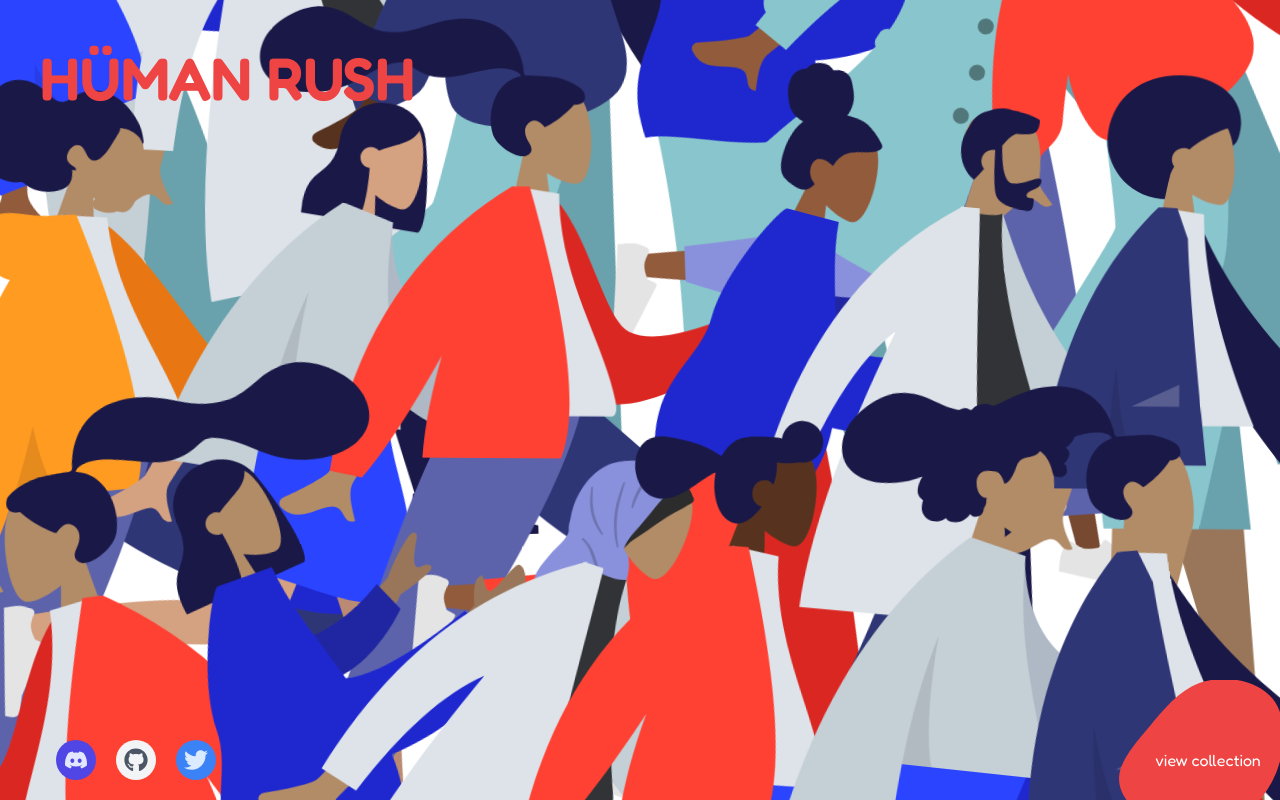
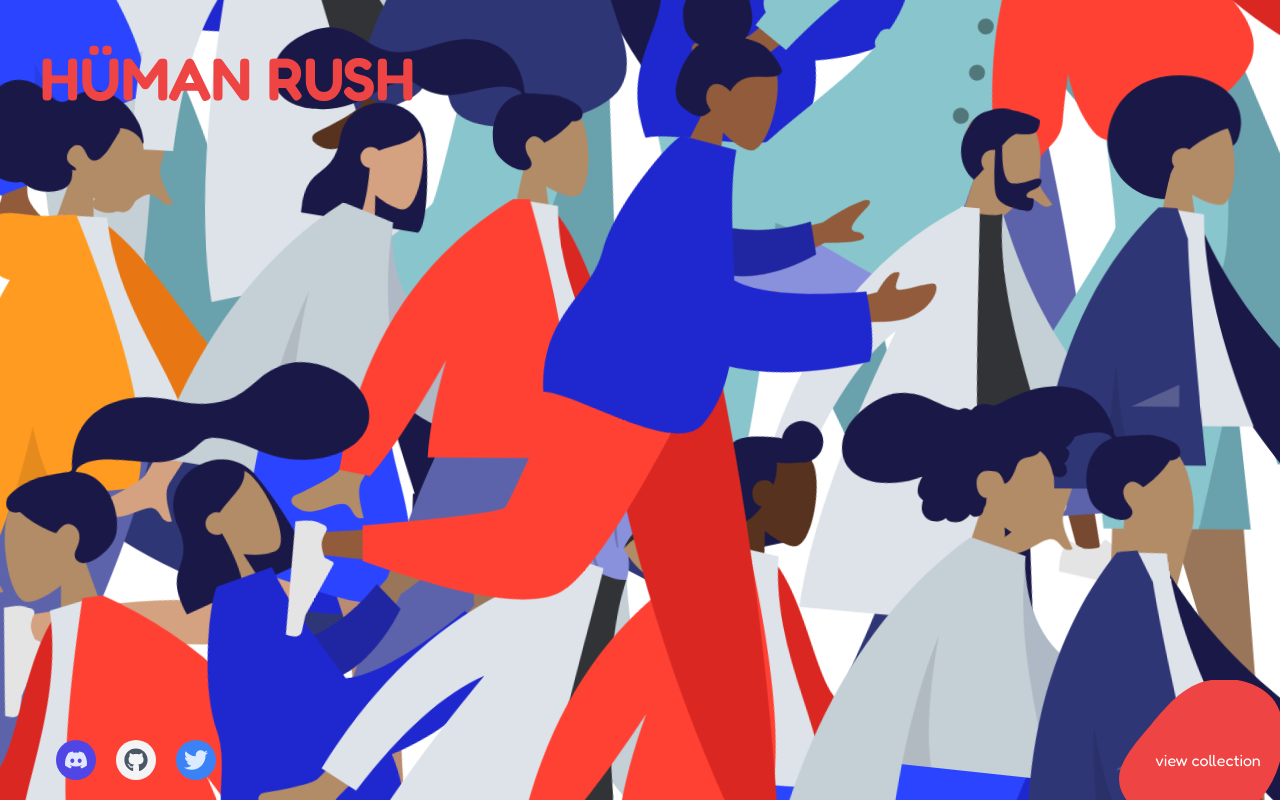
Before and after one commit to Sithu-Aung-Khant/codigo-assignment-1, a Next.js app: page / in a window 1280 px wide. Built offline with nearby package versions, Linux system fonts and the light colour scheme.

Commit message:
Add rotate animation to globals.css and enhance Home component with scroll-triggered animations and improved image handling

```diff
--- a/app/globals.css
+++ b/app/globals.css
@@ -22,6 +22,19 @@
   75% {
     transform: translateY(-10px);
   }
+}
+
+@keyframes rotate-to-horizontal {
+  0% {
+    transform: translate(-50%, -50%) rotateZ(0deg) rotateY(0deg);
+  }
+  100% {
+    transform: translate(-50%, -50%) rotateZ(90deg) rotateY(0deg);
+  }
+}
+
+.rotate-horizontal {
+  animation: rotate-to-horizontal 1s cubic-bezier(0.4, 0, 0.2, 1) forwards;
 }
 
 .animate-bounce-wave {
--- a/app/page.tsx
+++ b/app/page.tsx
@@ -1,8 +1,15 @@
+'use client';
+
+import blob from '@/public/blob.svg';
 import Image from 'next/image';
-import blob from '@/public/blob.svg';
-import { FaTwitter, FaInstagram, FaGithub, FaDiscord } from 'react-icons/fa';
+import { useEffect, useState } from 'react';
+import { FaDiscord, FaGithub, FaTwitter } from 'react-icons/fa';
 
 export default function Home() {
+  const [scrollCount, setScrollCount] = useState(0);
+  const [showAnimation, setShowAnimation] = useState(false);
+  const [rotateLeft, setRotateLeft] = useState(false);
+
   // Array of human images from the public/humans folder
   const images = [
     'humans/standing-1.svg',
@@ -31,6 +38,29 @@ export default function Home() {
     // 'humans/standing-24.svg',
   ];
 
+  // Calculate center image index
+  const centerImageIndex = Math.floor(images.length / 2);
+
+  useEffect(() => {
+    const handleScroll = (e: WheelEvent) => {
+      e.preventDefault();
+
+      setScrollCount((prev) => {
+        const newCount = prev + 1;
+        if (newCount >= 3) {
+          setShowAnimation(true);
+        }
+        if (newCount === 2) {
+          setRotateLeft(true);
+        }
+        return newCount;
+      });
+    };
+
+    window.addEventListener('wheel', handleScroll, { passive: false });
+    return () => window.removeEventListener('wheel', handleScroll);
+  }, []);
+
   return (
     <main className='h-screen w-full relative overflow-hidden bg-white'>
       {/* Hero section with logo */}
@@ -42,20 +72,19 @@ export default function Home() {
       {/* Overlapping images container */}
       <div className='absolute inset-0 w-full h-full'>
         {images.map((image, index) => {
+          const isCenterImage = index === centerImageIndex;
           const randomRotate = Math.random() * 30 - 15;
 
-          // Adjust grid calculations
+          // Grid calculations
           const columns = 6;
           const rows = 4;
           const columnWidth = 100 / columns;
           const rowHeight = 100 / rows;
-          const rowSpacing = 20; // Add extra spacing between rows (in percentage)
+          const rowSpacing = 20;
 
-          // Calculate row and column index
           const rowIndex = Math.floor(index / columns);
           const columnIndex = index % columns;
 
-          // Center the image within its grid cell
           const left = `${
             (index % columns) * columnWidth + columnWidth * 0.5
           }%`;
@@ -64,39 +93,60 @@ export default function Home() {
             rowHeight * 0.5
           }%`;
 
-          // Calculate total delay based on row and column
-          const rowDelay = rowIndex * 0.5; // 0.5s delay per row
-          const columnDelay = columnIndex * 0.2; // 0.2s delay per column
+          const rowDelay = rowIndex * 0.5;
+          const columnDelay = columnIndex * 0.2;
           const totalDelay = rowDelay + columnDelay;
 
           return (
             <div
               key={index}
-              className='absolute transition-all duration-500 hover:z-50 hover:scale-110'
+              className={`absolute transition-all duration-1000 ease-in-out
+                ${showAnimation && !isCenterImage ? 'opacity-0' : 'opacity-100'}
+                ${isCenterImage ? 'hover:z-50 hover:scale-110' : ''}`}
               style={{
-                left,
-                top,
-                // transform: `translate(-50%, -50%)`,
-                transform: `translate(-50%, -50%) rotate(${randomRotate}deg)`,
+                left: isCenterImage ? '50%' : left,
+                top: isCenterImage ? '50%' : top,
+                transform: `translate(-50%, -50%) ${
+                  rotateLeft && isCenterImage
+                    ? 'rotateZ(-90deg)'
+                    : showAnimation && isCenterImage
+                    ? 'rotate3d(0, 1, 0, 360deg)'
+                    : `rotate(${randomRotate}deg)`
+                }`,
                 width: '115vw',
                 height: '115vh',
-                zIndex: rowIndex,
-                transitionDelay: `${totalDelay}s`,
+                zIndex: isCenterImage ? 50 : rowIndex,
+                transitionDelay: rotateLeft ? '0s' : `${totalDelay}s`,
+                transition: 'all 1s cubic-bezier(0.4, 0, 0.2, 1)',
+                transformOrigin: 'center center',
               }}
             >
               <div
-                className='relative w-full h-full group animate-bounce-wave'
+                className={`relative w-full h-full group
+                  ${
+                    !showAnimation && !rotateLeft ? 'animate-bounce-wave' : ''
+                  }`}
                 style={{
                   animationDelay: `${totalDelay}s`,
+                  transition: 'all 1s ease-in-out',
                 }}
               >
                 <Image
                   src={`/${image}`}
                   alt={`Human Illustration ${index + 1}`}
                   fill
-                  className='object-contain transition-all duration-300 group-hover:scale-105'
+                  className={`object-contain transition-all duration-1000
+                    ${
+                      !showAnimation && !rotateLeft
+                        ? 'group-hover:scale-105'
+                        : ''
+                    }
+                    ${rotateLeft && isCenterImage ? 'scale-110' : ''}`}
                   sizes='(max-width: 640px) 30vw, (max-width: 768px) 25vw, 20vw'
                   priority={index < 8}
+                  style={{
+                    transition: 'all 1s cubic-bezier(0.4, 0, 0.2, 1)',
+                  }}
                 />
               </div>
             </div>
@@ -104,7 +154,10 @@ export default function Home() {
         })}
       </div>
       {/* View Collection Button */}
-      <div className='fixed flex justify-between w-full items-center -bottom-10 -right-14 z-50'>
+      <div
+        className={`fixed flex justify-between w-full items-center -bottom-10 -right-14 z-50
+        transition-opacity duration-500`}
+      >
         <div className='flex gap-5'>
           <a
             href='https://discord.com'
```
